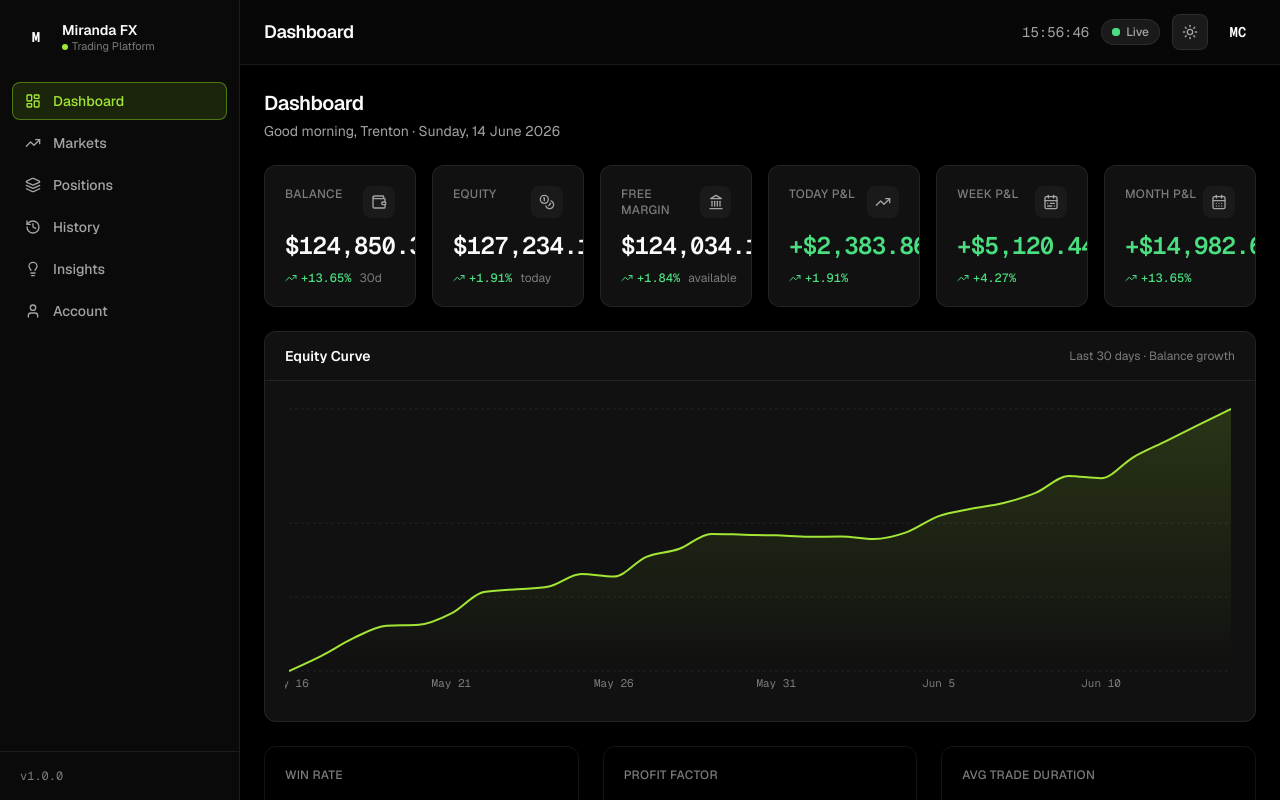
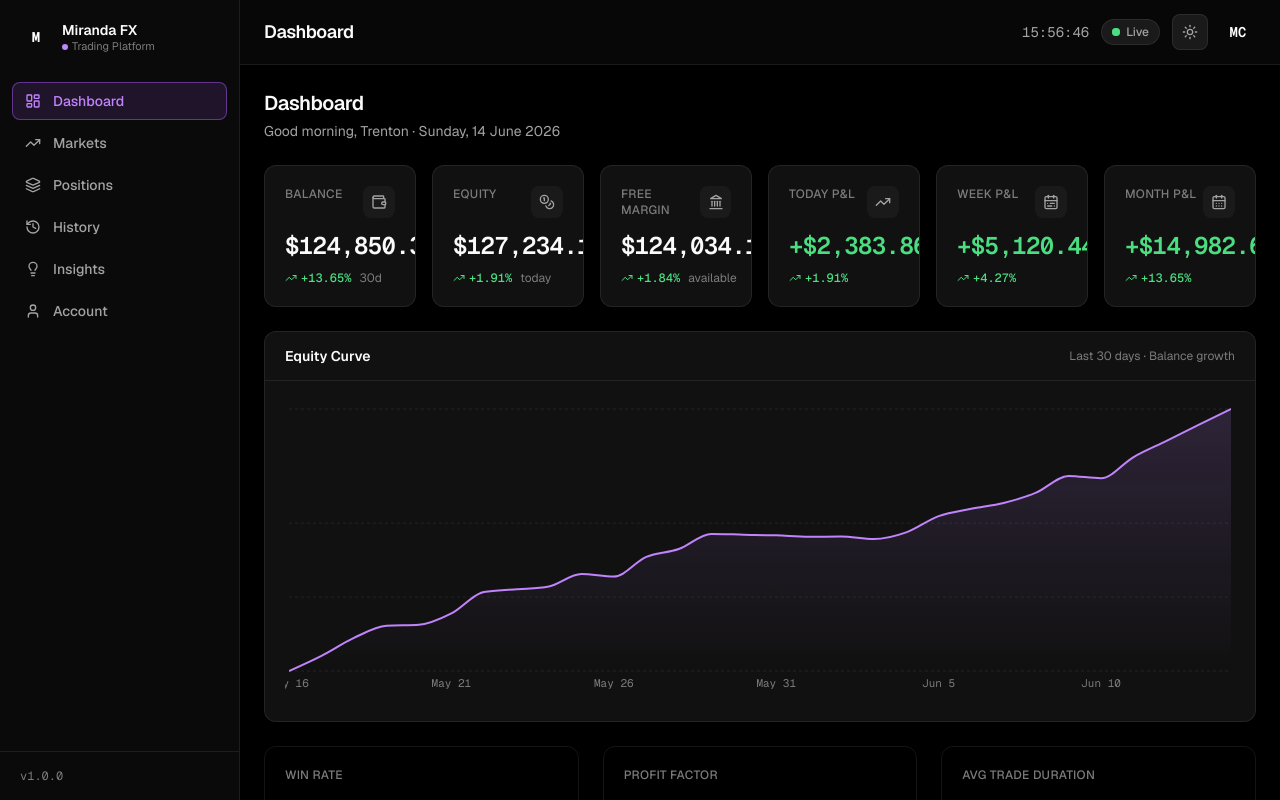
Before and after one commit to TaylorURL/rootriseholdings-com, a React (Vite) app: page / in a window 1280 px wide. Built offline with nearby package versions, Linux system fonts and the light colour scheme.

Commit message:
sunday: Edit src/styles/tokens.css

```diff
--- a/src/styles/tokens.css
+++ b/src/styles/tokens.css
@@ -30,20 +30,15 @@
   --ds-border: rgba(255, 255, 255, 0.08);
   --ds-border-strong: rgba(255, 255, 255, 0.14);
   --ds-border-input: rgba(255, 255, 255, 0.26);
-  --ds-border-hover: rgba(132, 204, 22, 0.5);
+  --ds-border-hover: rgba(168, 85, 247, 0.5);
   --ds-text: #fafafa;
   --ds-text-muted: #a3a3a3;
   --ds-text-faint: #7c7c7c;
-  --ds-accent: #84cc16;
-  --ds-accent-bright: #a3e635;
-  --ds-accent-glow: rgba(132, 204, 22, 0.45);
-  --ds-accent-soft: rgba(132, 204, 22, 0.14);
-  --ds-accent-softer: rgba(132, 204, 22, 0.06);
-  --ds-purple: #a855f7;
-  --ds-purple-bright: #c084fc;
-  --ds-purple-soft: rgba(168, 85, 247, 0.14);
-  --ds-purple-glow: rgba(168, 85, 247, 0.40);
-  --ds-purple-face: linear-gradient(180deg, #c084fc 0%, #a855f7 52%, #9333ea 100%);
+  --ds-accent: #a855f7;
+  --ds-accent-bright: #c084fc;
+  --ds-accent-glow: rgba(168, 85, 247, 0.40);
+  --ds-accent-soft: rgba(168, 85, 247, 0.14);
+  --ds-accent-softer: rgba(168, 85, 247, 0.06);
   --ds-on-accent: #ffffff;
   --ds-positive: #4ade80;
   --ds-positive-soft: rgba(74, 222, 128, 0.14);
```
